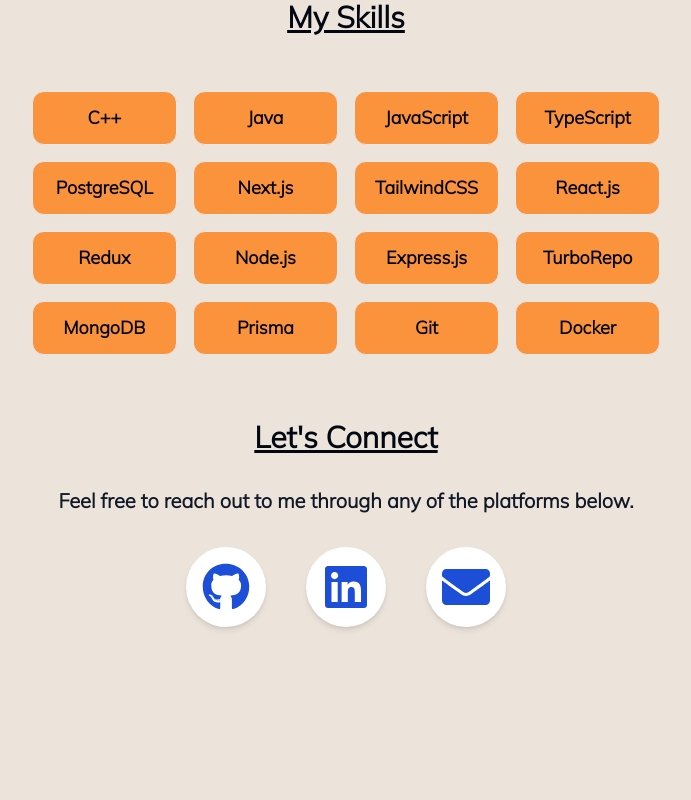
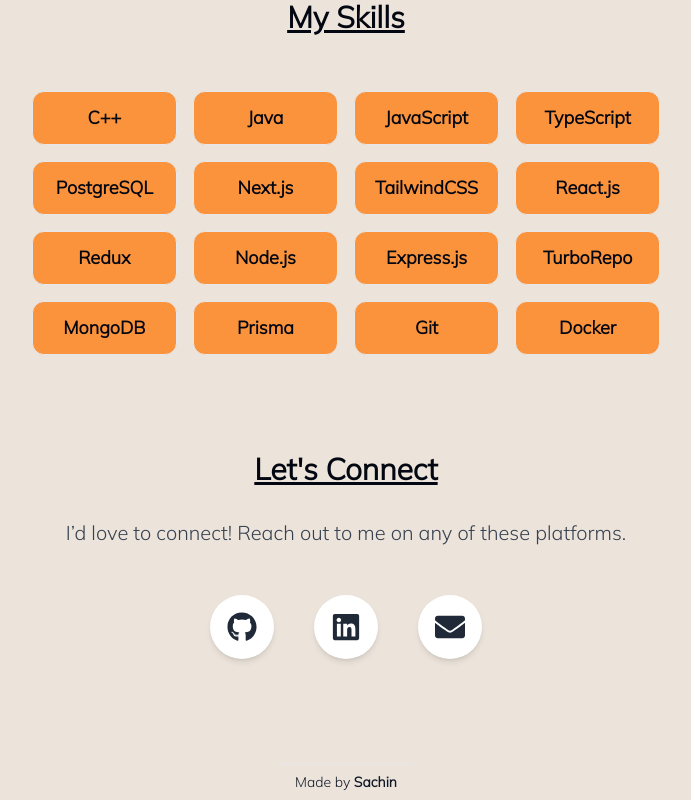
Before and after one commit to Sachin2001-kumar/Portfolio, a Next.js app: page / in a window 1280 px wide. Shown: the part 4020-4820 px from the top of the page, without its empty margins (294-985 px from the left). Before the commit the page ends 4711 px from the top, so only its background shows below. Built offline with nearby package versions, Linux system fonts and the light colour scheme.

Commit message:
Add Frontend Updates

```diff
--- a/app/Components/Contact1.tsx
+++ b/app/Components/Contact1.tsx
@@ -2,31 +2,36 @@
 
 import React from "react";
 import { FaGithub, FaLinkedin, FaEnvelope } from "react-icons/fa";
-import { useSectionInView } from "../lib/hooks";
 import { motion } from "framer-motion";
 import SectionHeading from "./SectionHeading";
+import { useSectionInView } from "../lib/hooks";
 
 export default function Contact() {
   const { ref } = useSectionInView("Contact");
 
+  const iconWrapper =
+    "relative flex items-center justify-center w-16 h-16 rounded-full bg-white shadow-md hover:shadow-xl transition-all duration-300 group";
+
   const iconStyle =
-    "text-4xl sm:text-5xl text-blue-700 hover:text-blue-900 transition duration-300 transform hover:-translate-y-1";
+    "text-3xl text-gray-800 group-hover:text-white transition duration-300 relative z-10";
 
   return (
-    <section ref={ref} id="contact" className=" py-16 px-4 scroll-mt-28">
+    <section ref={ref} id="Contact" className="py-24 px-6 scroll-mt-28">
       <div className="max-w-2xl mx-auto text-center">
+        {/* Heading */}
         <SectionHeading> Let&apos;s Connect </SectionHeading>
 
         <motion.p
-          className="text-lg sm:text-xl font-semibold text-gray-900 mb-8"
+          className="text-lg sm:text-xl font-medium text-gray-700 mb-12"
           initial={{ opacity: 0, y: 10 }}
           whileInView={{ opacity: 1, y: 0 }}
           transition={{ delay: 0.2 }}
           viewport={{ once: true }}
         >
-          Feel free to reach out to me through any of the platforms below.
+          I’d love to connect! Reach out to me on any of these platforms.
         </motion.p>
 
+        {/* Social Icons */}
         <motion.div
           className="flex justify-center items-center gap-10"
           initial={{ opacity: 0 }}
@@ -34,33 +39,46 @@ export default function Contact() {
           transition={{ delay: 0.4 }}
           viewport={{ once: true }}
         >
-          <a
+          {/* GitHub */}
+          <motion.a
             href="https://github.com/Sachin2001-kumar"
             target="_blank"
             rel="noopener noreferrer"
             aria-label="GitHub"
-            className="bg-white p-4 rounded-full shadow-md hover:shadow-lg transition"
+            className={iconWrapper}
+            whileHover={{ scale: 1.15 }}
+            whileTap={{ scale: 0.9 }}
           >
+            {/* Glow ring */}
+            <span className="absolute inset-0 rounded-full bg-gradient-to-tr from-purple-500 to-blue-500 opacity-0 group-hover:opacity-100 transition duration-500"></span>
             <FaGithub className={iconStyle} />
-          </a>
+          </motion.a>
 
-          <a
+          {/* LinkedIn */}
+          <motion.a
             href="https://www.linkedin.com/in/sachin-kumar-dagar-a430521ba/"
             target="_blank"
             rel="noopener noreferrer"
             aria-label="LinkedIn"
-            className="bg-white p-4 rounded-full shadow-md hover:shadow-lg transition"
+            className={iconWrapper}
+            whileHover={{ scale: 1.15 }}
+            whileTap={{ scale: 0.9 }}
           >
+            <span className="absolute inset-0 rounded-full bg-gradient-to-tr from-blue-500 to-cyan-400 opacity-0 group-hover:opacity-100 transition duration-500"></span>
             <FaLinkedin className={iconStyle} />
-          </a>
+          </motion.a>
 
-          <a
+          {/* Email */}
+          <motion.a
             href="mailto:sachinkumardagar20001@gmail.com"
             aria-label="Email"
-            className="bg-white p-4 rounded-full shadow-md hover:shadow-lg transition"
+            className={iconWrapper}
+            whileHover={{ scale: 1.15 }}
+            whileTap={{ scale: 0.9 }}
           >
+            <span className="absolute inset-0 rounded-full bg-gradient-to-tr from-pink-500 to-red-400 opacity-0 group-hover:opacity-100 transition duration-500"></span>
             <FaEnvelope className={iconStyle} />
-          </a>
+          </motion.a>
         </motion.div>
       </div>
     </section>
--- a/app/Components/Footer.tsx
+++ b/app/Components/Footer.tsx
@@ -4,7 +4,7 @@ import React from "react";
 
 export default function Footer() {
   return (
-    <footer className="border-t mt-16 py-6 px-4 text-left text-gray-900 text-sm">
+    <footer className="border-t mt-2 py-2 px-4 text-left text-gray-900 text-sm">
       <div className="max-w-4xl mx-auto">
         Made by <span className="font-semibold">Sachin</span>
       </div>
--- a/app/page.tsx
+++ b/app/page.tsx
@@ -5,6 +5,7 @@ import Contact from "./Components/Contact1";
 import Projects from "./Components/Projects";
 import Experience from "./Components/Exprience";
 import Education from "./Components/Education";
+import Footer from "./Components/Footer";
 
 export default function Home() {
   return (
@@ -16,6 +17,7 @@ export default function Home() {
       <Projects />
       <Skills />
       <Contact />
+      <Footer />
     </div>
   );
 }
```
